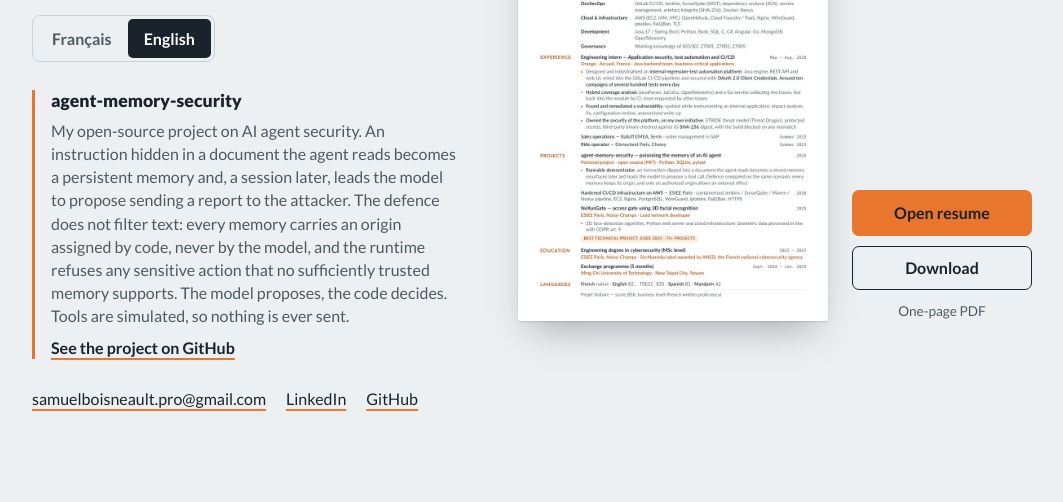
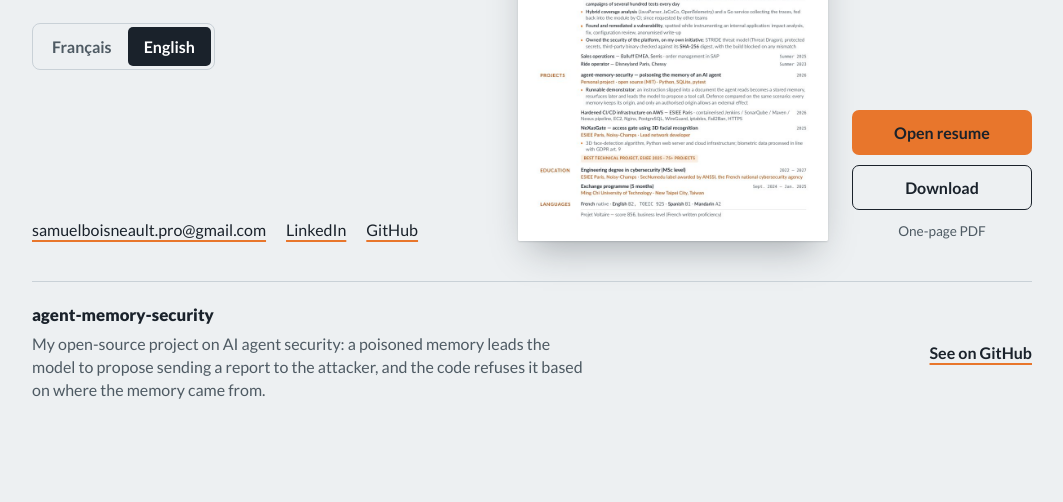
Before and after one commit to ElionSm/ElionSm.github.io, a plain HTML site: page index.html in a window 1280 px wide. Shown: the part 298-800 px from the top of the page, without its empty margins (108-1171 px from the left). Drawn offline with Linux system fonts and the light colour scheme.

Commit message:
Move the project under the page, in one sentence
The paragraph beside the CV crowded the left column and read as a
second document. One sentence now closes the page, full width under a
rule, with the GitHub link to its right on wide screens.

Co-Authored-By: Claude Opus 5 (1M context) <noreply@anthropic.com>

```diff
--- a/index.html
+++ b/index.html
@@ -77,7 +77,7 @@
     max-width: 1000px;
     margin: 0 auto;
     display: grid;
-    grid-template-areas: "id" "switch" "doc" "project" "contact";
+    grid-template-areas: "id" "switch" "doc" "contact" "project";
     row-gap: 24px;
   }
 
@@ -179,18 +179,19 @@
   .btn-download { border: 1.5px solid var(--ink); color: var(--ink); padding: 11.5px 10px; }
   .note { margin-top: 2px; font-size: 0.85rem; color: var(--muted); text-align: center; }
 
-  /* ---------- The project that sets the profile apart ---------- */
+  /* ---------- The project, under everything ---------- */
   .project {
     grid-area: project;
-    max-width: 46ch;
-    padding-left: 16px;
-    border-left: 3px solid var(--accent);
+    margin-top: 8px;
+    padding-top: 22px;
+    border-top: 1.5px solid var(--rule);
+    display: grid;
+    gap: 6px 32px;
   }
-  .project h2 { font-size: 1.1rem; font-weight: 900; line-height: 1.3; }
-  .project p { margin-top: 6px; color: var(--muted); }
+  .project h2 { font-size: 1.05rem; font-weight: 900; line-height: 1.3; }
+  .project p { color: var(--muted); max-width: 60ch; }
   .project a {
-    display: inline-block;
-    margin-top: 8px;
+    justify-self: start;
     color: var(--ink);
     font-weight: 700;
     text-decoration: underline;
@@ -232,14 +233,14 @@
     .wrap {
       grid-template-columns: minmax(0, 1fr) auto;
       grid-template-rows: auto auto 1fr auto;
-      grid-template-areas: "id doc" "switch doc" "project doc" "contact doc";
+      grid-template-areas: "id doc" "switch doc" "contact doc" "project project";
       column-gap: 56px;
       row-gap: 28px;
     }
     .id { align-self: end; }
-    .project { align-self: center; }
     .contact { align-self: end; }
-    .doc { align-self: center; }
+    .project { grid-template-columns: minmax(0, 1fr) auto; align-items: end; margin-top: 12px; }
+    .project a { grid-column: 2; grid-row: 1 / span 2; align-self: center; }
     .doc { grid-template-columns: 310px 180px; column-gap: 24px; }
     /* The left column is what remains beside a 514px document: size the
        name to it, so BOISNEAULT never runs under the page. */
@@ -288,19 +289,19 @@
     </div>
   </section>
 
-  <section class="project" aria-labelledby="project-title">
-    <h2 id="project-title">agent-memory-security</h2>
-    <p data-l="fr">Mon projet open source sur la sécurité des agents IA. Une instruction cachée dans un document lu par l'agent devient un souvenir persistant et, une session plus tard, pousse le modèle à proposer l'envoi d'un rapport à l'attaquant. La défense ne filtre pas le texte : chaque mémoire porte une origine attribuée par le code, jamais par le modèle, et le runtime refuse toute action sensible qu'aucune mémoire assez fiable ne justifie. Le modèle propose, le code décide. Les outils sont simulés, rien n'est jamais envoyé.</p>
-    <p data-l="en" lang="en">My open-source project on AI agent security. An instruction hidden in a document the agent reads becomes a persistent memory and, a session later, leads the model to propose sending a report to the attacker. The defence does not filter text: every memory carries an origin assigned by code, never by the model, and the runtime refuses any sensitive action that no sufficiently trusted memory supports. The model proposes, the code decides. Tools are simulated, so nothing is ever sent.</p>
-    <a data-l="fr" href="https://github.com/ElionSm/agent-memory-security">Voir le projet sur GitHub</a>
-    <a data-l="en" lang="en" href="https://github.com/ElionSm/agent-memory-security">See the project on GitHub</a>
-  </section>
-
   <footer class="contact">
     <a href="mailto:samuelboisneault.pro@gmail.com">samuelboisneault.pro@gmail.com</a>
     <a href="https://www.linkedin.com/in/samuel-boisneault">LinkedIn</a>
     <a href="https://github.com/ElionSm">GitHub</a>
   </footer>
+
+  <section class="project" aria-labelledby="project-title">
+    <h2 id="project-title">agent-memory-security</h2>
+    <p data-l="fr">Mon projet open source sur la sécurité des agents IA : un souvenir empoisonné pousse le modèle à proposer l'envoi d'un rapport à l'attaquant, et le code le refuse d'après l'origine du souvenir.</p>
+    <p data-l="en" lang="en">My open-source project on AI agent security: a poisoned memory leads the model to propose sending a report to the attacker, and the code refuses it based on where the memory came from.</p>
+    <a data-l="fr" href="https://github.com/ElionSm/agent-memory-security">Voir sur GitHub</a>
+    <a data-l="en" lang="en" href="https://github.com/ElionSm/agent-memory-security">See on GitHub</a>
+  </section>
 
 </main>
 <script>
```
